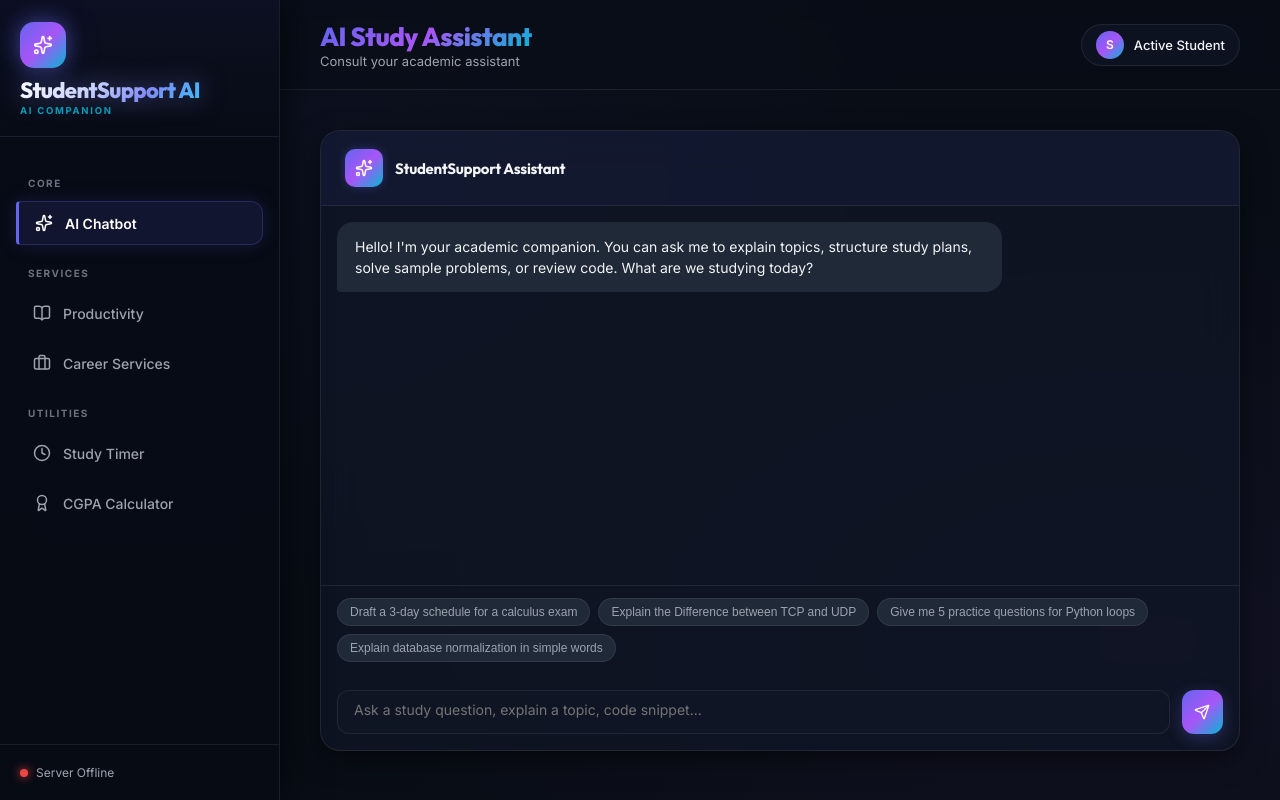
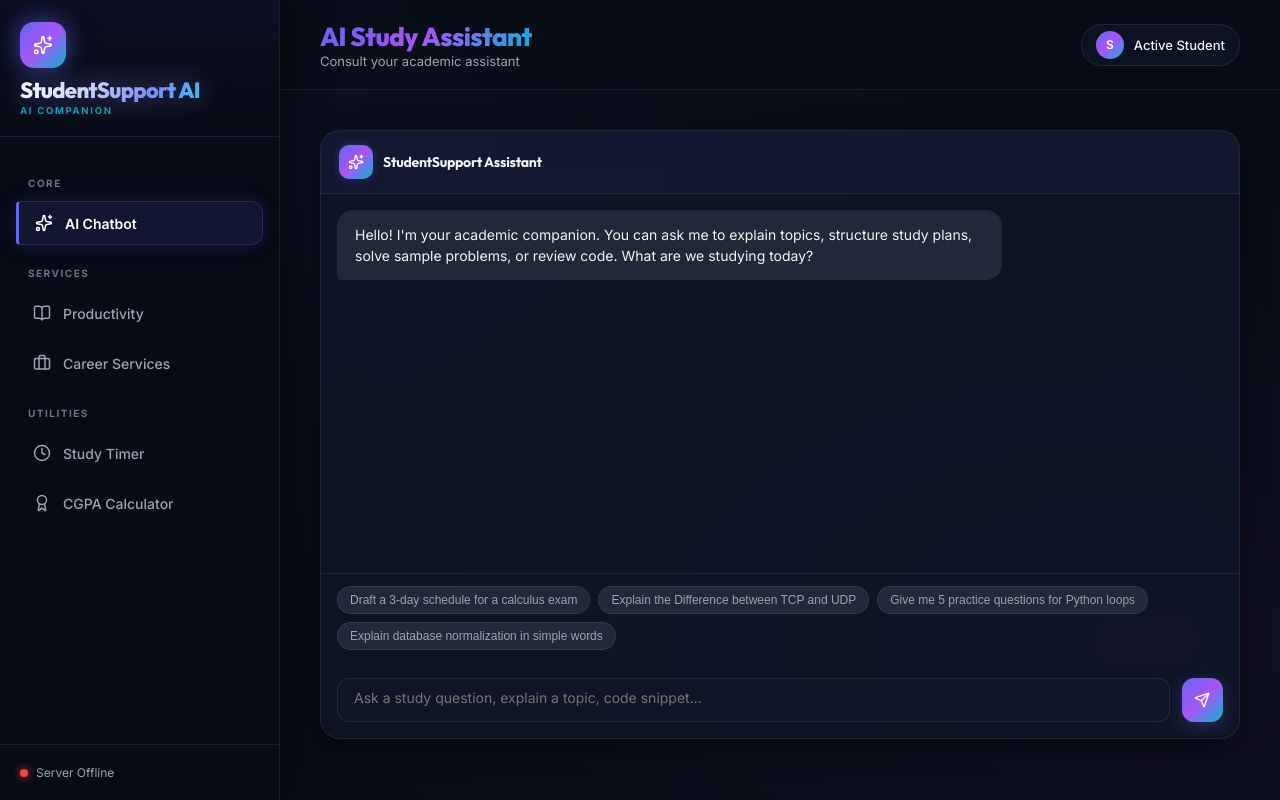
Before and after one commit to suniti1809/StudentSupport-AI, a React (Vite) app: page / in a window 1280 px wide. Built offline with nearby package versions, Linux system fonts and the light colour scheme; no server answers.

Commit message:
Update AIChatbotView.jsx
Adjusted padding and dimensions for header elements.

```diff
--- a/src/components/AIChatbotView.jsx
+++ b/src/components/AIChatbotView.jsx
@@ -73,29 +73,30 @@ export default function AIChatbotView() {
     <div className="glass-card" style={{ padding: '0px', overflow: 'hidden' }}>
       {/* Header bar */}
       <div style={{
-        padding: '18px 24px',
+        padding: '14px 18px',
         borderBottom: '1px solid var(--border-glass)',
         display: 'flex',
         alignItems: 'center',
         justifyContent: 'space-between',
         background: 'rgba(99, 102, 241, 0.05)'
       }}>
-        <div style={{ display: 'flex', alignItems: 'center', gap: '12px' }}>
+        <div style={{ display: 'flex', alignItems: 'center', gap: '10px' }}>
           <div style={{
-            width: '38px',
-            height: '38px',
+            width: '34px',
+            height: '34px',
             borderRadius: '10px',
             background: 'var(--grad-primary)',
             display: 'flex',
             alignItems: 'center',
             justifyContent: 'center',
             color: '#fff',
-            boxShadow: '0 0 10px rgba(99,102,241,0.3)'
+            boxShadow: '0 0 10px rgba(99,102,241,0.3)',
+            flexShrink: 0
           }}>
-            <Sparkles size={18} />
+            <Sparkles size={16} />
           </div>
           <div>
-            <h3 style={{ fontSize: '15px', fontWeight: '700' }}>StudentSupport Assistant</h3>
+            <h3 style={{ fontSize: '14px', fontWeight: '700' }}>StudentSupport Assistant</h3>
           </div>
         </div>
       </div>
```
